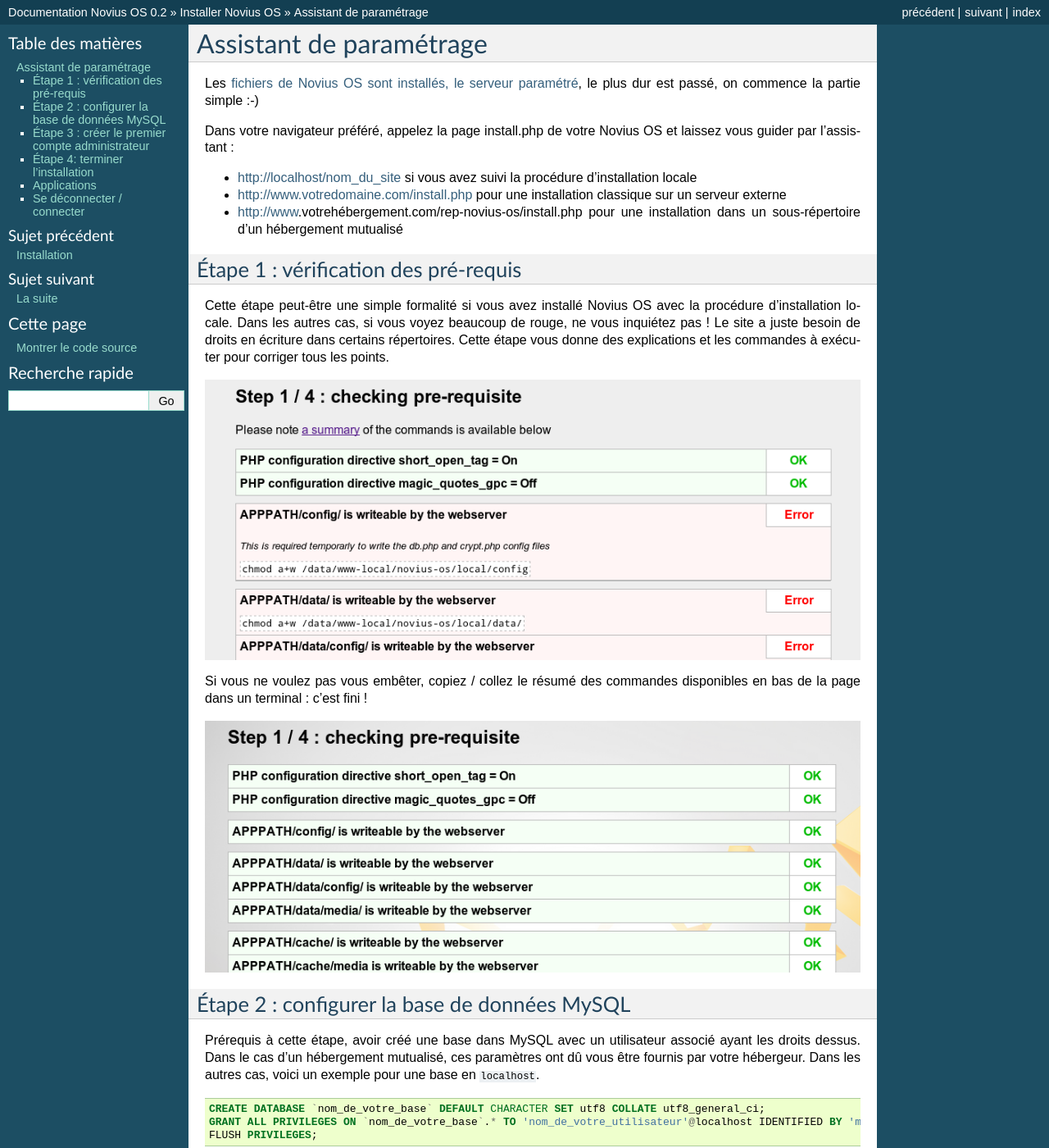
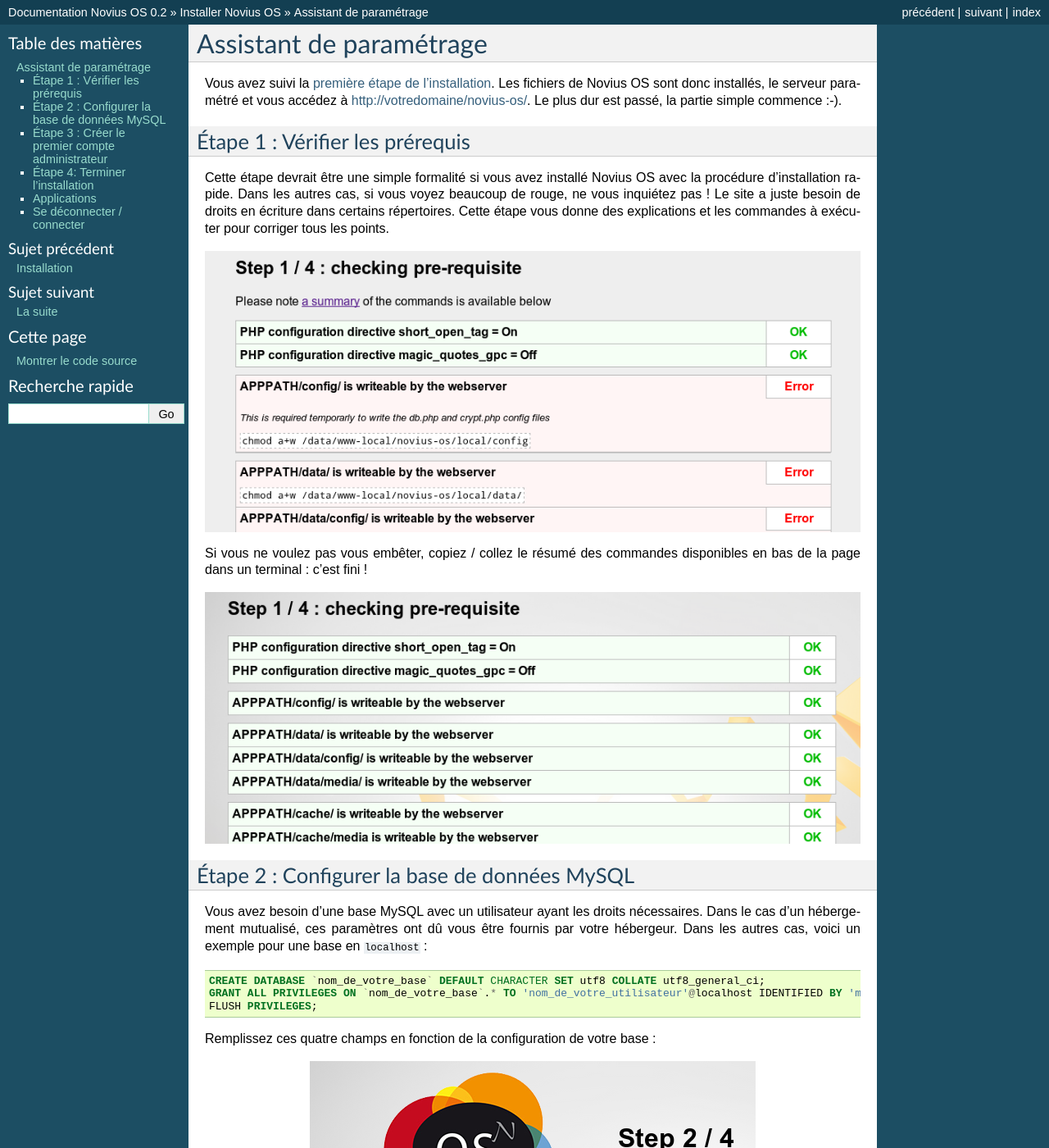
Before and after one commit to vrcAlbert/documentation-api, a Sphinx documentation site: the page built from source/install/setup_wizard.rst, in a window 1280 px wide and 1400 px high. Shown: the whole window at 82% size. Built offline with Sphinx 7.4.7, drawn with Linux system fonts in a browser that asks for light colours; some of the changed text lies outside the part shown.

Commit message:
Amendments following translation

```diff
--- a/source/install/setup_wizard.rst
+++ b/source/install/setup_wizard.rst
@@ -1,19 +1,12 @@
 Assistant de paramétrage
 ========================
 
-Les :doc:`fichiers de Novius OS sont installés, le serveur paramétré <install>`, le plus dur est passé, on commence la partie simple :-)
+Vous avez suivi la :doc:`première étape de l'installation <install>`. Les fichiers de Novius OS sont donc installés, le serveur paramétré et vous accédez à http://votredomaine/novius-os/. Le plus dur est passé, la partie simple commence :-).
 
-Dans votre navigateur préféré, appelez la page install.php de votre Novius OS et laissez vous guider par l'assistant :
-
-* http://localhost/nom_du_site si vous avez suivi la procédure d'installation locale
-* http://www.votredomaine.com/install.php pour une installation classique sur un serveur externe
-* http://www.votrehébergement.com/rep-novius-os/install.php pour une installation dans un sous-répertoire d'un hébergement mutualisé
-
-
-Étape 1 : vérification des pré-requis
+Étape 1 : Vérifier les prérequis
 -------------------------------------
 
-Cette étape peut-être une simple formalité si vous avez installé Novius OS avec la procédure d'installation locale. Dans les autres cas, si vous voyez beaucoup de rouge, ne vous inquiétez pas ! Le site a juste besoin de droits en écriture dans certains répertoires. Cette étape vous donne des explications et les commandes à exécuter pour corriger tous les points.
+Cette étape devrait être une simple formalité si vous avez installé Novius OS avec la procédure d'installation rapide. Dans les autres cas, si vous voyez beaucoup de rouge, ne vous inquiétez pas ! Le site a juste besoin de droits en écriture dans certains répertoires. Cette étape vous donne des explications et les commandes à exécuter pour corriger tous les points.
 
 .. image:: images//setup_wizard//step-1a.png
 	:alt: Étape 1a
@@ -25,10 +18,10 @@
 	:alt: Étape 1b
 	:align: center
 
-Étape 2 : configurer la base de données MySQL
+Étape 2 : Configurer la base de données MySQL
 ---------------------------------------------
 
-Prérequis à cette étape, avoir créé une base dans MySQL avec un utilisateur associé ayant les droits dessus. Dans le cas d'un hébergement mutualisé, ces paramètres ont dû vous être fournis par votre hébergeur. Dans les autres cas, voici un exemple pour une base en ``localhost``.
+Vous avez besoin d'une base MySQL avec un utilisateur ayant les droits nécessaires. Dans le cas d'un hébergement mutualisé, ces paramètres ont dû vous être fournis par votre hébergeur. Dans les autres cas, voici un exemple pour une base en ``localhost`` :
 
 .. code-block:: sql
 
@@ -36,15 +29,15 @@
     GRANT ALL PRIVILEGES ON `nom_de_votre_base`.* TO 'nom_de_votre_utilisateur'@localhost IDENTIFIED BY 'mot_de_passe';
     FLUSH PRIVILEGES;
 
-Remplissez simplement les 4 champs en fonction de votre configuration. Prenez note que la base de données doit exister, et que vous aurez peut-être besoin de la créer avant de continuer.
+Remplissez ces quatre champs en fonction de la configuration de votre base :
 
 .. image:: images//setup_wizard//step-2.png
 	:alt: Étape 2
 	:align: center
 
-Ceci va créer les 2 fichiers *local/config/db.php* et *local/config/crypt.php* et surtout créer les tables nécessaires dans votre base de données.
+Ceci va créer deux fichiers *local/config/db.php* et *local/config/crypt.php* et, surtout, les tables nécessaires dans votre base de données.
 
-Étape 3 : créer le premier compte administrateur
+Étape 3 : Créer le premier compte administrateur
 ------------------------------------------------
 
 .. image:: images//setup_wizard//step-3.png
@@ -52,7 +45,7 @@
 	:align: center
 
 
-Étape 4: terminer l'installation
+Étape 4: Terminer l'installation
 --------------------------------
 
 .. image:: images//setup_wizard//step-4.png
@@ -64,7 +57,7 @@
 Applications
 ------------
 
-Vous devriez arriver sur le gestionnaire d'applications. C'est ici que vous pouvez installer les applications que vous souhaitez utiliser.
+Vous arrivez sur le gestionnaire d'applications. C'est ici que vous installez les applications dont vous avez besoin.
 
 .. image:: images//setup_wizard//step-appmanager.png
 	:alt: Applications manager
@@ -73,7 +66,7 @@
 Se déconnecter / connecter
 ------------------------
 
-Pour vous déconnecter de l'interface d'administration, cliquez en haut à droit sur votre prénom. Un menu apparait alors,
+Pour vous déconnecter de l'interface d'administration, cliquez en haut à droit sur votre prénom. Un menu apparait alors :
 
 .. image:: images//setup_wizard//step-login-a.png
 	:alt: Se déconnecter
--- a/source/install/whats_next/applications.rst
+++ b/source/install/whats_next/applications.rst
@@ -8,13 +8,11 @@
 
 Permet d'installer / désinstaller des applications.
 
-Pour y accéder, cliquez sur le launcher Gestion des applications.
-
 .. image:: images/applications/application-manager-launcher.png
 	:alt: Le gestionnaire d'applications
 	:align: center
 
-Une interface apparaît alors vous permettant d'installer / mettre à jour / désinstaller votre configuration.
+Après des changements du ``metadata`` d'une application ou de votre site web (instance de Novius OS), une mise à jour est nécessaire dans le gestionnaire d'applications. C'est également le cas quand une application native est modifiée.
 
 .. image:: images/applications/application-manager.png
 	:alt: Le gestionnaire d'applications
```
Also changed, not shown: source/install/install.rst (+8 -8 lines), source/install/whats_next/first_page.rst (+6 -8 lines), source/install/whats_next/templates.rst (+7 -7 lines), source/install/whats_next/images/first_page/it-works.png, source/install/whats_next/images/first_page/page-add.png, source/install/whats_next/images/templates/layout.png.
